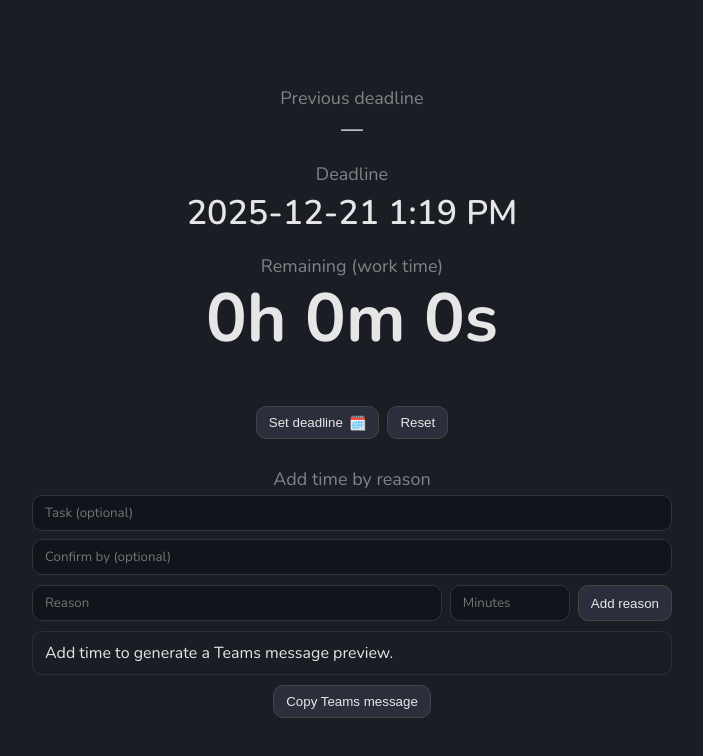
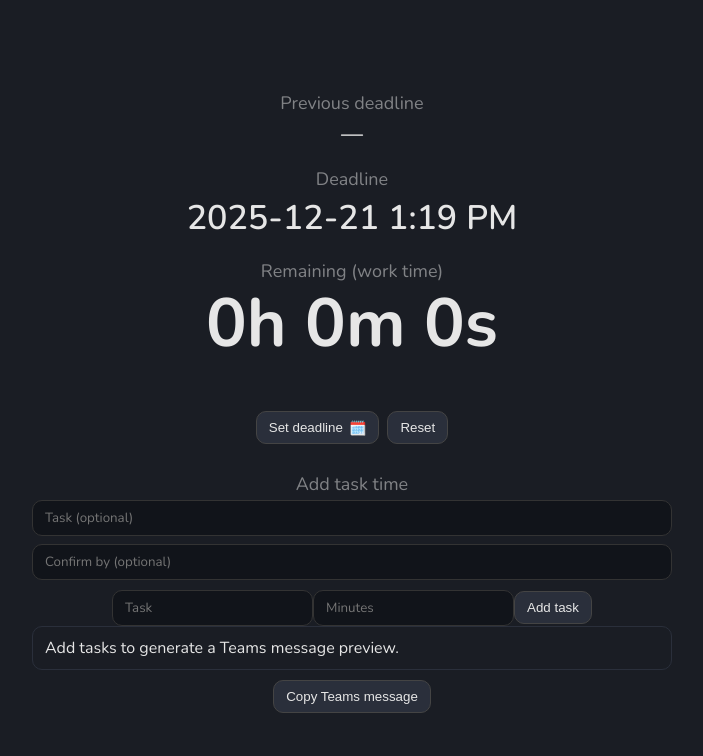
Before and after one commit to weiying-chen/work, a React (Vite) app: page / in a window 1280 px wide. Shown: the top 756 px of the page, without its empty margins (288-991 px from the left). Built offline with nearby package versions, Linux system fonts and the light colour scheme.

Commit message:
Rename task entries to tasks

```diff
--- a/src/App.tsx
+++ b/src/App.tsx
@@ -1,6 +1,6 @@
 import { useEffect, useMemo, useRef, useState } from 'react'
 
-import { formatTeamsMessage, type ReasonEntry } from './utils/deadlineHistory'
+import { formatTeamsMessage, type TaskEntry } from './utils/deadlineHistory'
 import {
   fmtDateTime,
   fmtTime,
@@ -25,8 +25,8 @@ type PickerInput = HTMLInputElement & {
 const LS_DEADLINE_KEY = 'aliveline:deadline-iso'
 const LS_PREV_DEADLINE_KEY = 'aliveline:previous-deadline-iso'
 const LS_PREV_CHANGED_KEY = 'aliveline:previous-deadline-changed-iso'
-const LS_PREV_REASONS_KEY = 'aliveline:previous-reasons'
-const LS_REASON_DRAFT_KEY = 'aliveline:reason-drafts'
+const LS_PREV_TASKS_KEY = 'aliveline:previous-tasks'
+const LS_TASKS_KEY = 'aliveline:tasks'
 const LS_CHANGE_BASE_KEY = 'aliveline:change-base-deadline-iso'
 const LS_MESSAGE_TASK_KEY = 'aliveline:message-task'
 const LS_MESSAGE_ASSIGNEE_KEY = 'aliveline:message-assignee'
@@ -47,11 +47,11 @@ function dateKey(d: Date) {
   return `${d.getFullYear()}-${pad2(d.getMonth() + 1)}-${pad2(d.getDate())}`
 }
 
-function readStoredReasons(key: string) {
+function readStoredEntries(key: string) {
   const saved = localStorage.getItem(key)
-  if (!saved) return [] as ReasonEntry[]
+  if (!saved) return [] as TaskEntry[]
   try {
-    const parsed = JSON.parse(saved) as ReasonEntry[]
+    const parsed = JSON.parse(saved) as TaskEntry[]
     if (!Array.isArray(parsed)) return []
     return parsed.filter(
       (item) => typeof item?.text === 'string' && Number.isFinite(item?.minutes) && item.minutes > 0
@@ -72,17 +72,17 @@ export default function App() {
   const [previousChangedAt, setPreviousChangedAt] = useState<Date | null>(() =>
     readStoredDate(LS_PREV_CHANGED_KEY)
   )
-  const [previousReasons, setPreviousReasons] = useState<ReasonEntry[]>(() =>
-    readStoredReasons(LS_PREV_REASONS_KEY)
+  const [previousTasks, setPreviousTasks] = useState<TaskEntry[]>(() =>
+    readStoredEntries(LS_PREV_TASKS_KEY)
   )
-  const [reasonDrafts, setReasonDrafts] = useState<ReasonEntry[]>(() =>
-    readStoredReasons(LS_REASON_DRAFT_KEY)
+  const [tasks, setTasks] = useState<TaskEntry[]>(() =>
+    readStoredEntries(LS_TASKS_KEY)
   )
   const [changeBaseDeadline, setChangeBaseDeadline] = useState<Date | null>(() =>
     readStoredDate(LS_CHANGE_BASE_KEY)
   )
-  const [reasonText, setReasonText] = useState('')
-  const [reasonMinutes, setReasonMinutes] = useState('')
+  const [taskText, setTaskText] = useState('')
+  const [taskMinutes, setTaskMinutes] = useState('')
   const [messageTask, setMessageTask] = useState(() => localStorage.getItem(LS_MESSAGE_TASK_KEY) ?? '')
   const [messageAssignee, setMessageAssignee] = useState(
     () => localStorage.getItem(LS_MESSAGE_ASSIGNEE_KEY) ?? ''
@@ -111,12 +111,12 @@ export default function App() {
   }, [previousChangedAt])
 
   useEffect(() => {
-    localStorage.setItem(LS_PREV_REASONS_KEY, JSON.stringify(previousReasons))
-  }, [previousReasons])
+    localStorage.setItem(LS_PREV_TASKS_KEY, JSON.stringify(previousTasks))
+  }, [previousTasks])
 
   useEffect(() => {
-    localStorage.setItem(LS_REASON_DRAFT_KEY, JSON.stringify(reasonDrafts))
-  }, [reasonDrafts])
+    localStorage.setItem(LS_TASKS_KEY, JSON.stringify(tasks))
+  }, [tasks])
 
   useEffect(() => {
     if (changeBaseDeadline) {
@@ -139,11 +139,11 @@ export default function App() {
     if (now.getTime() < cutoff.getTime()) return
 
     localStorage.setItem(LS_DAILY_CLEAR_KEY, todayKey)
-    setReasonDrafts([])
-    setReasonText('')
-    setReasonMinutes('')
+    setTasks([])
+    setTaskText('')
+    setTaskMinutes('')
     setChangeBaseDeadline(null)
-    setPreviousReasons([])
+    setPreviousTasks([])
     setMessageTask('')
     setMessageAssignee('')
   }, [now])
@@ -224,15 +224,15 @@ export default function App() {
 
   const updateDeadline = (
     nextDeadline: Date,
-    options?: { reasons?: ReasonEntry[]; resetDrafts?: boolean }
+    options?: { tasks?: TaskEntry[]; resetDrafts?: boolean }
   ) => {
     if (nextDeadline.getTime() === deadline.getTime()) return
     setPreviousDeadline(deadline)
     setPreviousChangedAt(new Date())
-    setPreviousReasons(options?.reasons ?? [])
+    setPreviousTasks(options?.tasks ?? [])
     setDeadline(nextDeadline)
     if (options?.resetDrafts) {
-      setReasonDrafts([])
+      setTasks([])
       setChangeBaseDeadline(null)
     }
   }
@@ -258,11 +258,11 @@ export default function App() {
     return formatTeamsMessage({
       previous: previousDeadline,
       next: deadline,
-      reasons: reasonDrafts.length > 0 ? reasonDrafts : previousReasons,
+      tasks: tasks.length > 0 ? tasks : previousTasks,
       task: messageTask,
       assignee: messageAssignee,
     })
-  }, [deadline, messageAssignee, messageTask, previousDeadline, previousReasons, reasonDrafts])
+  }, [deadline, messageAssignee, messageTask, previousDeadline, previousTasks, tasks])
 
   useEffect(() => {
     setCopyStatus('idle')
@@ -278,36 +278,34 @@ export default function App() {
     }
   }
 
-  const addReasonDraft = () => {
-    const minutes = Number(reasonMinutes)
-    if (!reasonText.trim() || !Number.isFinite(minutes) || minutes <= 0) return
-    const entry: ReasonEntry = {
-      text: reasonText.trim(),
+  const addTaskEntry = () => {
+    const minutes = Number(taskMinutes)
+    if (!taskText.trim() || !Number.isFinite(minutes) || minutes <= 0) return
+    const entry: TaskEntry = {
+      text: taskText.trim(),
       minutes: Math.round(minutes),
     }
-    const nextReasons = [...reasonDrafts, entry]
+    const nextTasks = [...tasks, entry]
     const baseDeadline = changeBaseDeadline ?? deadline
     if (!changeBaseDeadline) {
       setPreviousDeadline(deadline)
       setPreviousChangedAt(new Date())
       setChangeBaseDeadline(deadline)
     }
-    setReasonDrafts(nextReasons)
-    setPreviousReasons(nextReasons)
-    setDeadline(
-      addWorkMinutes(baseDeadline, nextReasons.reduce((sum, reason) => sum + reason.minutes, 0))
-    )
-    setReasonText('')
-    setReasonMinutes('')
+    setTasks(nextTasks)
+    setPreviousTasks(nextTasks)
+    setDeadline(addWorkMinutes(baseDeadline, nextTasks.reduce((sum, item) => sum + item.minutes, 0)))
+    setTaskText('')
+    setTaskMinutes('')
   }
 
-  const removeReasonDraft = (index: number) => {
-    const nextReasons = reasonDrafts.filter((_, i) => i !== index)
-    setReasonDrafts(nextReasons)
-    setPreviousReasons(nextReasons)
+  const removeTaskEntry = (index: number) => {
+    const nextTasks = tasks.filter((_, i) => i !== index)
+    setTasks(nextTasks)
+    setPreviousTasks(nextTasks)
     if (changeBaseDeadline) {
       setDeadline(
-        addWorkMinutes(changeBaseDeadline, nextReasons.reduce((sum, reason) => sum + reason.minutes, 0))
+        addWorkMinutes(changeBaseDeadline, nextTasks.reduce((sum, item) => sum + item.minutes, 0))
       )
     }
   }
@@ -361,7 +359,7 @@ export default function App() {
       </div>
 
       <div className="message">
-        <div className="label">Add time by reason</div>
+        <div className="label">Add task time</div>
         <div className="messageFields">
           <input
             type="text"
@@ -379,34 +377,34 @@ export default function App() {
           />
         </div>
 
-        <div className="reasonFields">
+        <div className="taskFields">
           <input
             type="text"
-            value={reasonText}
-            onChange={(e) => setReasonText(e.target.value)}
-            placeholder="Reason"
-            aria-label="Reason"
+            value={taskText}
+            onChange={(e) => setTaskText(e.target.value)}
+            placeholder="Task"
+            aria-label="Task"
           />
           <input
             type="number"
             min="1"
-            value={reasonMinutes}
-            onChange={(e) => setReasonMinutes(e.target.value)}
+            value={taskMinutes}
+            onChange={(e) => setTaskMinutes(e.target.value)}
             placeholder="Minutes"
             aria-label="Minutes"
           />
-          <button onClick={addReasonDraft} disabled={!reasonText.trim() || !reasonMinutes}>
-            Add reason
+          <button onClick={addTaskEntry} disabled={!taskText.trim() || !taskMinutes}>
+            Add task
           </button>
         </div>
 
-        {reasonDrafts.length > 0 && (
-          <div className="reasonList">
-            {reasonDrafts.map((reason, index) => (
-              <div key={`${reason.text}-${index}`} className="reasonRow">
-                <span>{reason.text}</span>
-                <span>{reason.minutes}分</span>
-                <button onClick={() => removeReasonDraft(index)} aria-label="Remove reason">
+        {tasks.length > 0 && (
+          <div className="taskList">
+            {tasks.map((entry, index) => (
+              <div key={`${entry.text}-${index}`} className="taskRow">
+                <span>{entry.text}</span>
+                <span>{entry.minutes}分</span>
+                <button onClick={() => removeTaskEntry(index)} aria-label="Remove task">
                   Remove
                 </button>
               </div>
@@ -415,7 +413,7 @@ export default function App() {
         )}
 
         <div className="messagePreview" aria-label="Teams message preview">
-          {teamsMessage || 'Add time to generate a Teams message preview.'}
+          {teamsMessage || 'Add tasks to generate a Teams message preview.'}
         </div>
 
         <div className="messageActions">
```
